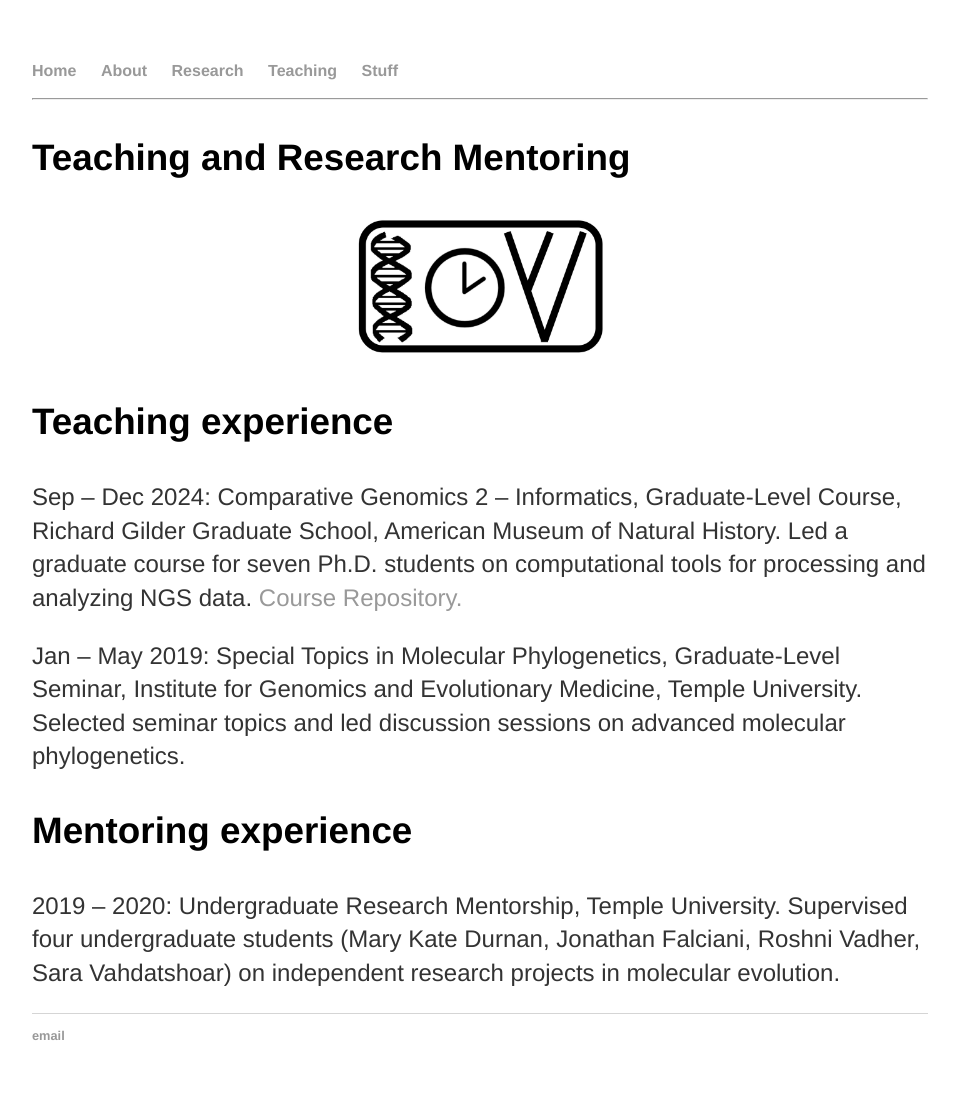
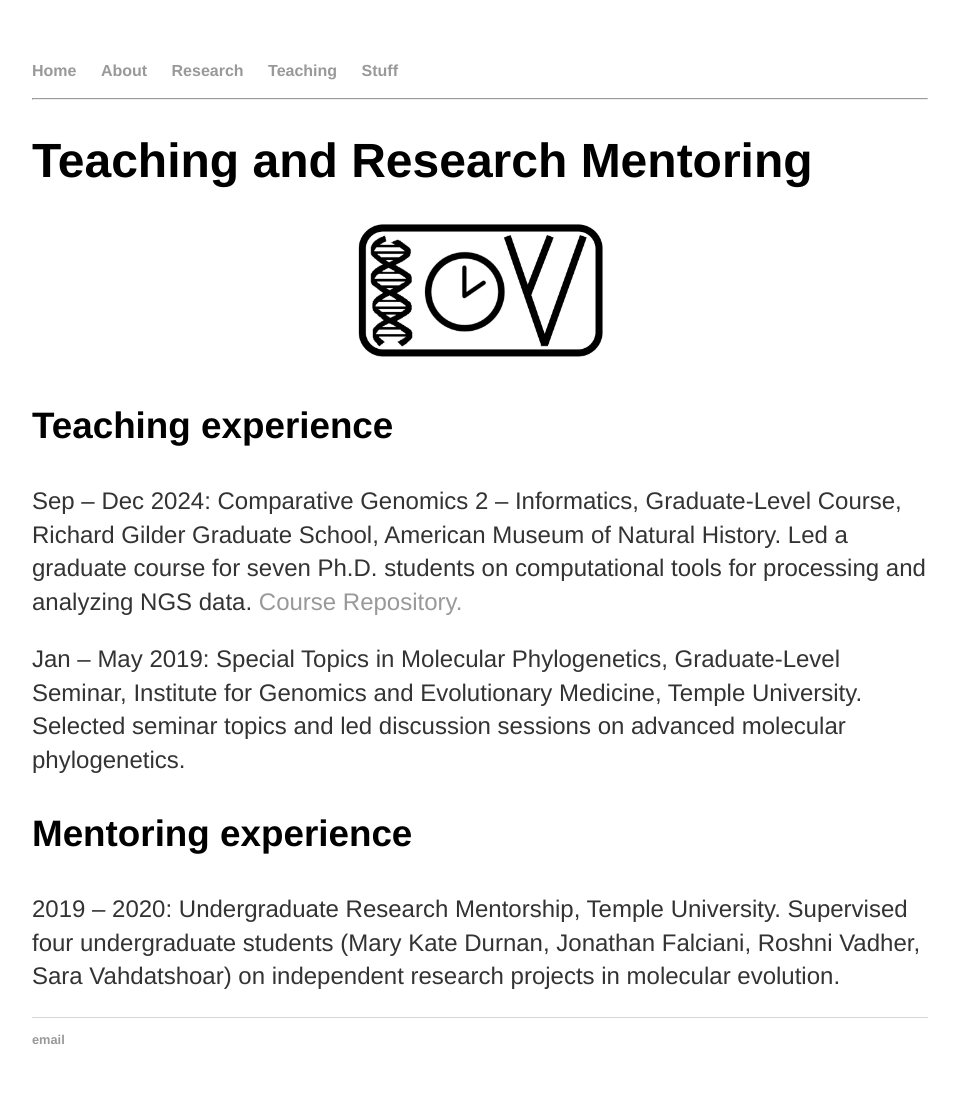
Before and after one commit to josebarbamontoya/josebarbamontoya.github.io, a Jekyll site: the page built from teaching/index.html, in a window 1280 px wide. Shown: the whole page, without its empty margins (160-1119 px from the left). Built offline with Jekyll 4.4.1, drawn with Linux system fonts in a browser that asks for light colours.

```diff
--- a/teaching/index.html
+++ b/teaching/index.html
@@ -4,7 +4,7 @@ title: Jose Barba-Montoya
 ---
 
 	<div class="Teaching">
-  		<h3>Teaching and Research Mentoring</h3>
+  		<h1>Teaching and Research Mentoring</h1>
 		<p style="text-align:center;"><img src="/img/photo7.jpg" height="140" width="250"></p>
 
 	<h3>Teaching experience</h3>
```
